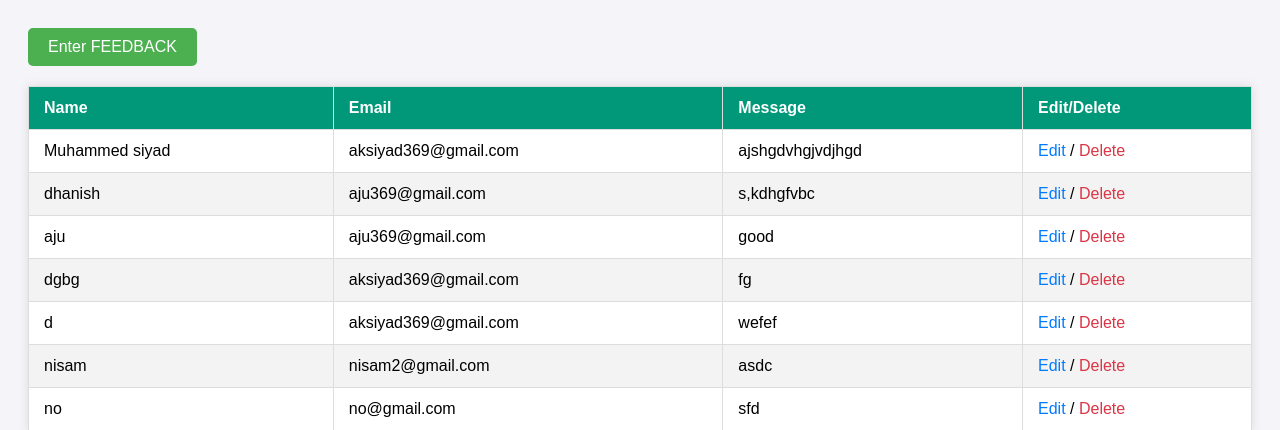
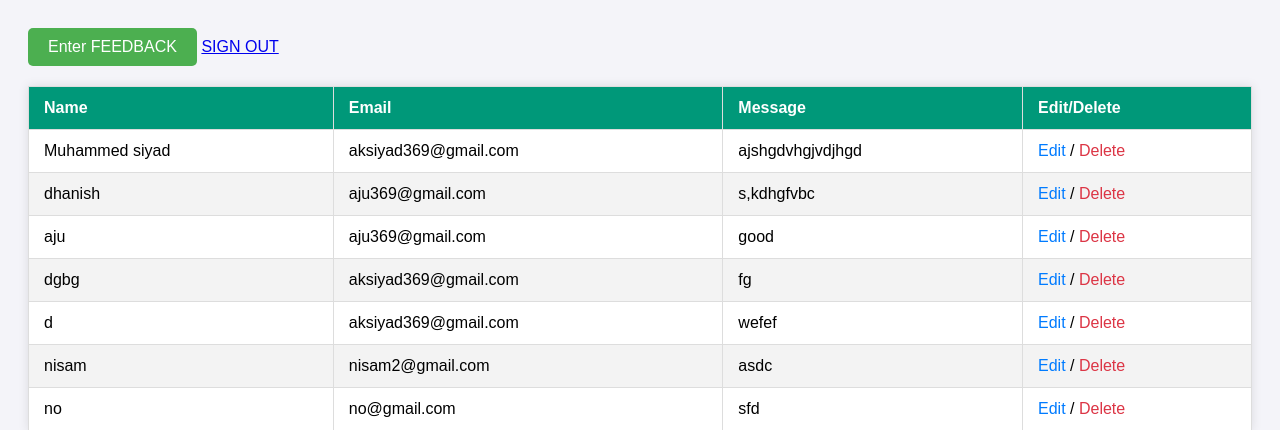
Before and after one commit to Siyad369/main_feed, a Django app: page /show in a window 1280 px wide. Shown: the top 430 px of the page. Run offline with Django 4.2, Linux system fonts and the light colour scheme; data comes from the database, SQL or seed files in the repository.

Commit message:
FINALCODE

```diff
--- a/feedback_app/urls.py
+++ b/feedback_app/urls.py
@@ -7,7 +7,8 @@ urlpatterns = [
     path('edit/<pk>', views.edit_feedback, name='edit'),
     path('delete/<pk>', views.delete_feedback, name='delete'),
     path('', views.sign_up, name='signup'),
-    path('signin', views.sign_in, name='signin')
+    path('signin', views.sign_in, name='signin'),
+    path('sign_out', views.sign_out, name='sign_out'),
 
 
 ]
--- a/feedback_app/views.py
+++ b/feedback_app/views.py
@@ -1,4 +1,4 @@
-from django.contrib.auth import login
+from django.contrib.auth import login, logout
 from django.contrib.auth.forms import AuthenticationForm, UserCreationForm
 from django.shortcuts import render, redirect
 
@@ -42,7 +42,7 @@ def sign_up(request):
         if form.is_valid():
             user = form.save()
             login(request, user)
-            return redirect('signin')
+            return redirect('sign_in')
     else:
         form = UserCreationForm()
     return render(request, 'signup.html', {'form': form})
@@ -54,7 +54,12 @@ def sign_in(request):
         if form.is_valid():
             user = form.get_user()
             login(request, user)
-            return redirect('feedback')
+            return redirect('show')
     else:
         form = AuthenticationForm()
     return render(request, 'signin.html', {'form': form})
+
+
+def sign_out(request):
+    logout(request)
+    return redirect('signin')
--- a/templates/data_all.html
+++ b/templates/data_all.html
@@ -22,6 +22,8 @@
 <!--</table>-->
 
 <a href="{% url 'feedback' %}" class="btn">Enter FEEDBACK</a>
+    <a href="{% url 'sign_out' %}">SIGN OUT</a>
+
 
 <table class="styled-table">
     <thead>
```
